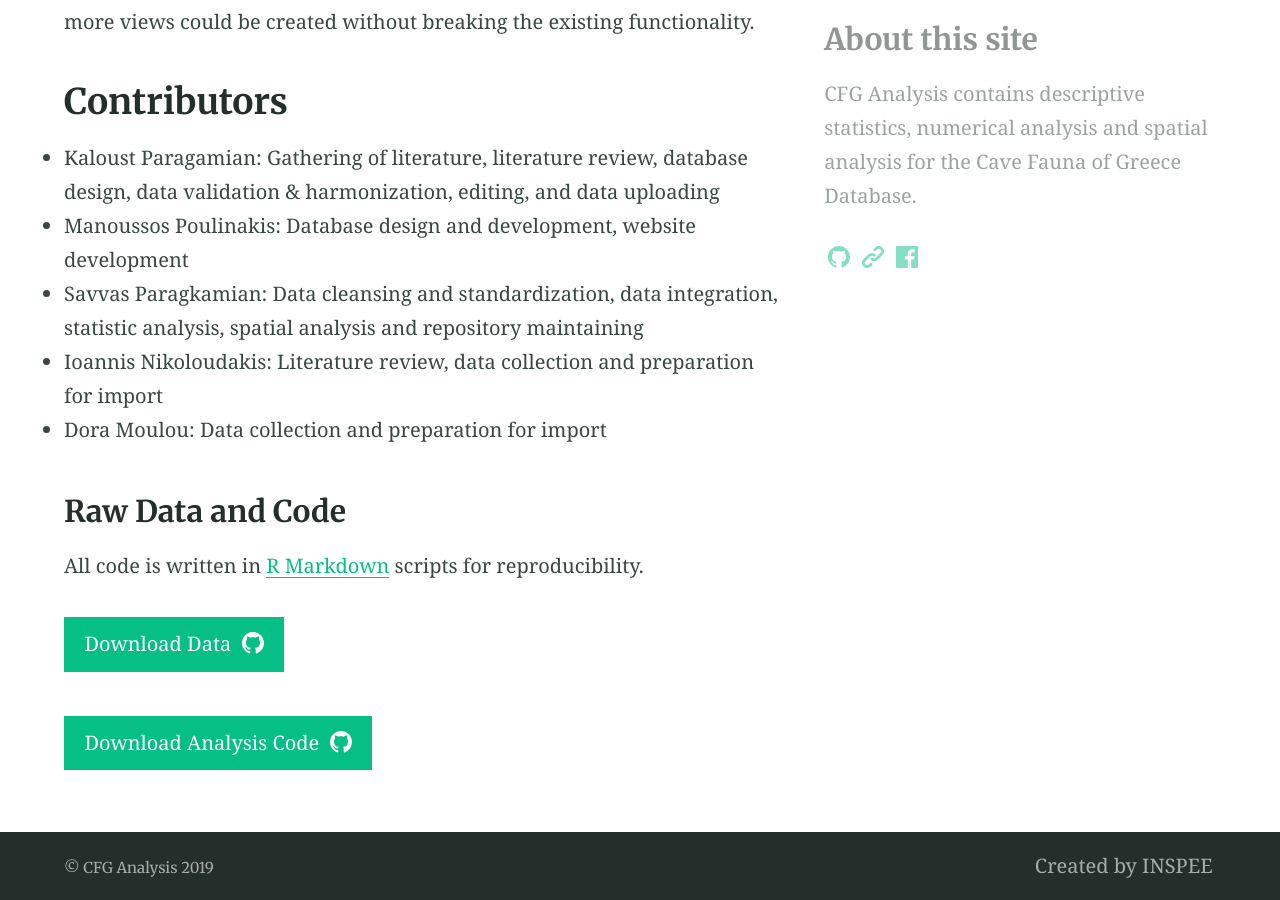
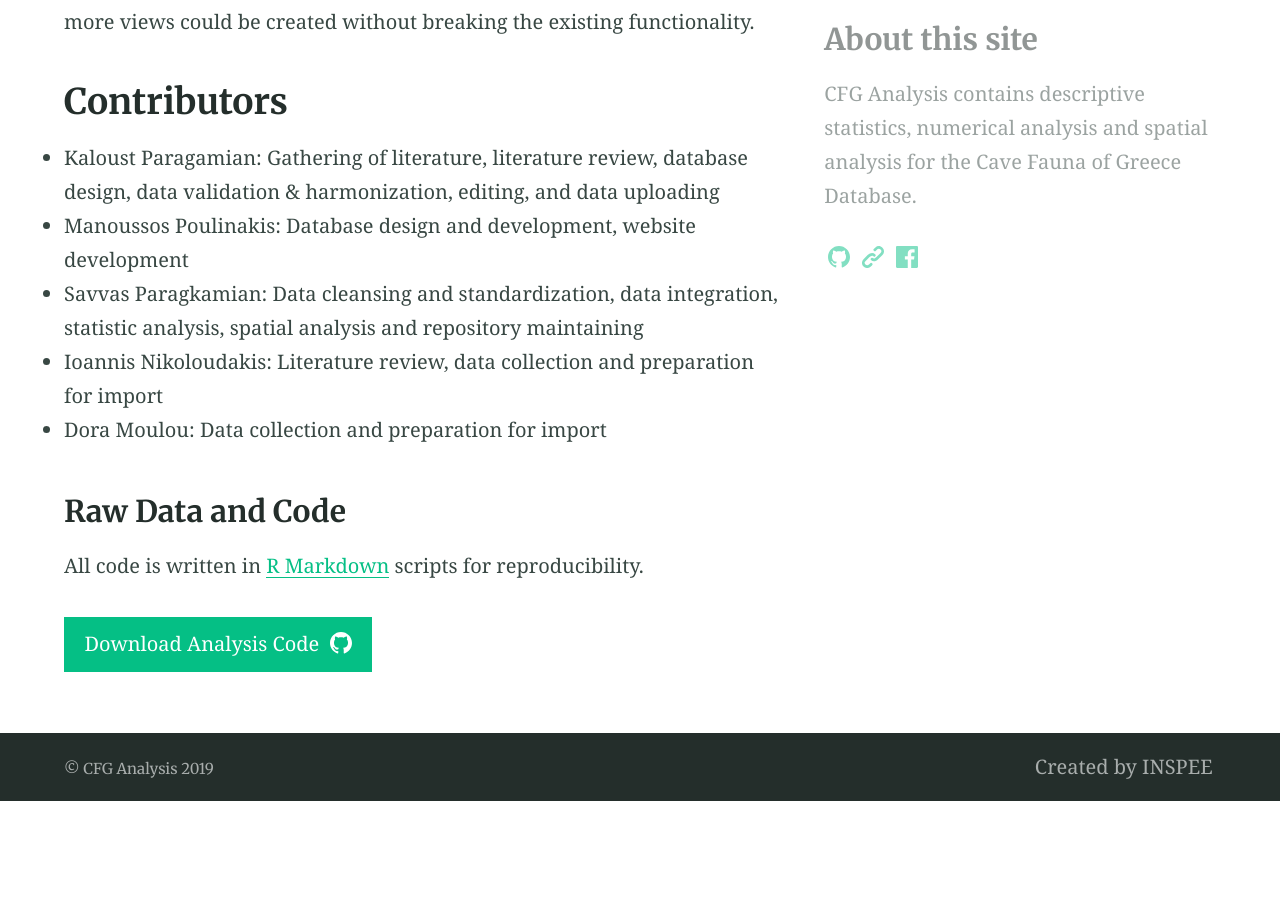
Before and after one commit to inspee-hisr/cfg_analysis_web, a Jekyll site: the page built from index.md, in a window 1280 px wide and 900 px high, scrolled down 2876 px. Built offline with Jekyll 4.4.1, drawn with Linux system fonts in a browser that asks for light colours; our own code applies the rules of GitHub Pages for plain Markdown files; after the commit the page ends 3677 px from its top, so only the background shows below that.

Commit message:
read me update

```diff
--- a/index.md
+++ b/index.md
@@ -65,6 +65,4 @@ The database schema was designed so that each table holds discrete data and a se
 
 All code is written in [R Markdown](https://rmarkdown.rstudio.com) scripts for reproducibility.
 
-{% include button.html text="Download Data" link="https://github.com/inspee-hisr/CFG_analysis/tree/master/assets/Data" icon="github" %}
-
 {% include button.html text="Download Analysis Code" link="https://github.com/inspee-hisr/CFG_analysis/tree/master/assets" icon="github" %}
```
